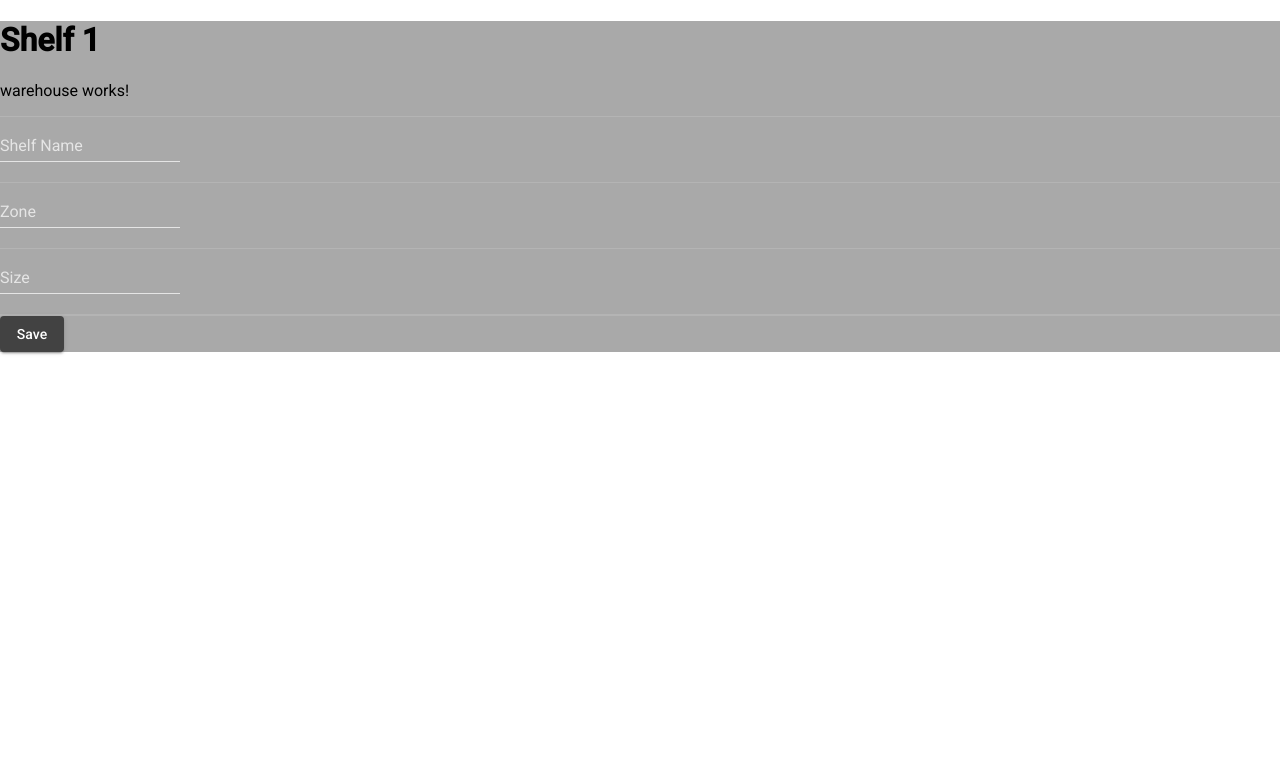
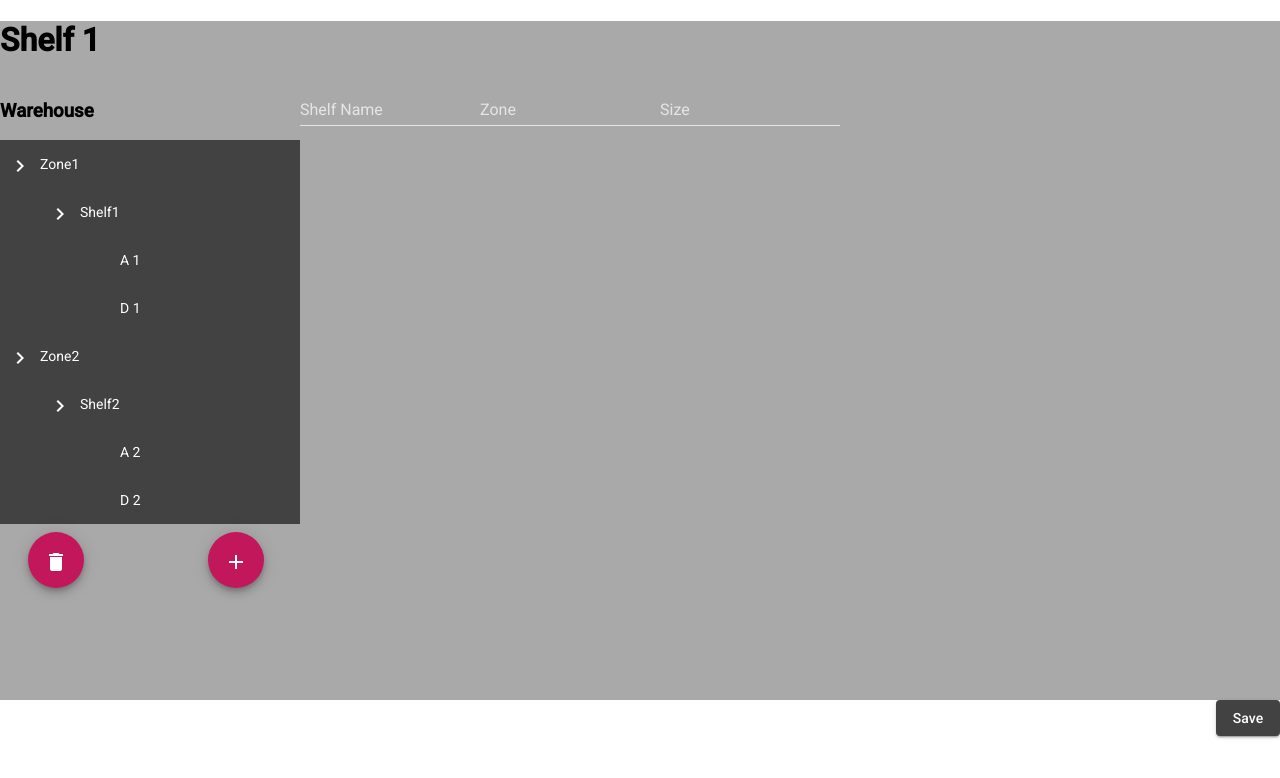
Before and after one commit to Project-management-Team/Warehouse_Management_System_Front-end, an Angular app: page / in a window 1280 px wide. Shown: the top 778 px of the page. Built offline with nearby package versions, Linux system fonts and the light colour scheme.

Commit message:
[PM-76] page No 4, warehouse tree

```diff
--- a/src/app/app.module.ts
+++ b/src/app/app.module.ts
@@ -23,6 +23,7 @@ import { ShelfDetectionComponent } from './shelf-detection/shelf-detection.compo
 import { WarehouseComponent } from './shelf-detection/warehouse/warehouse.component';
 import { ReadyElementComponent } from './shelf-detection/ready-element/ready-element.component';
 import { WaitElementComponent } from './shelf-detection/wait-element/wait-element.component';
+import {MatTreeModule} from '@angular/material/tree';
 
 @NgModule({
   declarations: [
@@ -51,7 +52,8 @@ import { WaitElementComponent } from './shelf-detection/wait-element/wait-elemen
     MatIconModule,
     MatInputModule,
     MatDividerModule,
-    MatChipsModule
+    MatChipsModule,
+    MatTreeModule
   ],
   providers: [HttpClient],
   bootstrap: [AppComponent]
--- a/src/app/shelf-detection/shelf-detection.component.css
+++ b/src/app/shelf-detection/shelf-detection.component.css
@@ -1,3 +1,6 @@
 .myBody {
   background-color: darkgrey;
 }
+.myContent{
+  display: inline-flex;
+}
--- a/src/app/shelf-detection/shelf-detection.component.html
+++ b/src/app/shelf-detection/shelf-detection.component.html
@@ -1,5 +1,6 @@
 <div class="myBody">
   <h1>Shelf 1</h1>
+  <div class="myContent">
   <app-warehouse></app-warehouse>
   <mat-divider></mat-divider>
   <mat-form-field class="form-field">
@@ -35,7 +36,8 @@
     </div>
   </section>
   <mat-divider></mat-divider>
-  <section>
+  </div>
+  <section style="position: absolute;right: 0px;">
     <div class="button-row">
       <button mat-raised-button>Save</button>
     </div>
--- a/src/app/shelf-detection/warehouse/warehouse.component.css
+++ b/src/app/shelf-detection/warehouse/warehouse.component.css
@@ -0,0 +1,41 @@
+.tree-invisible {
+  display: none;
+}
+
+.tree ul,
+.tree li {
+  margin-top: 0;
+  margin-bottom: 0;
+  list-style-type: none;
+}
+
+section {
+  display: table;
+}
+
+
+.button-row {
+  display: table-cell;
+  width: 490px;
+}
+
+.button-row .mat-button-base {
+  margin: 8px 8px 8px 0;
+}
+
+.flex-container {
+  display: flex;
+  justify-content: space-between;
+  flex-wrap: wrap;
+}
+
+.button-container {
+  display: flex;
+  justify-content: center;
+  width: 120px;
+}
+
+.myTree{
+  max-width: 300px;
+  height: 600px;
+}
--- a/src/app/shelf-detection/warehouse/warehouse.component.html
+++ b/src/app/shelf-detection/warehouse/warehouse.component.html
@@ -1 +1,45 @@
-<p>warehouse works!</p>
+<div class="myTree">
+  <h3>Warehouse</h3>
+  <mat-tree [dataSource]="dataSource" [treeControl]="treeControl" class="tree">
+    <!-- This is the tree node template for leaf nodes -->
+    <mat-tree-node *matTreeNodeDef="let node" matTreeNodeToggle>
+      <li class="mat-tree-node">
+        <!-- use a disabled button to provide padding for tree leaf -->
+        <button mat-icon-button disabled></button>
+        {{node.name}}
+      </li>
+    </mat-tree-node>
+    <!-- This is the tree node template for expandable nodes -->
+    <mat-nested-tree-node *matTreeNodeDef="let node; when: hasChild">
+      <li>
+        <div class="mat-tree-node">
+          <button mat-icon-button matTreeNodeToggle
+                  [attr.aria-label]="'Toggle ' + node.name">
+            <mat-icon class="mat-icon-rtl-mirror">
+              {{treeControl.isExpanded(node) ? 'expand_more' : 'chevron_right'}}
+            </mat-icon>
+          </button>
+          {{node.name}}
+        </div>
+        <ul [class.example-tree-invisible]="!treeControl.isExpanded(node)">
+          <ng-container matTreeNodeOutlet></ng-container>
+        </ul>
+      </li>
+    </mat-nested-tree-node>
+  </mat-tree>
+
+  <div class="button-row">
+    <div class="flex-container">
+      <div class="button-container">
+        <button mat-fab color="primary" aria-label="Example icon button with a delete icon">
+          <mat-icon>delete</mat-icon>
+        </button>
+      </div>
+      <div class="button-container">
+        <button mat-fab color="primary" aria-label="Example icon button with a add icon">
+          <mat-icon>add</mat-icon>
+        </button>
+      </div>
+    </div>
+  </div>
+</div>
--- a/src/app/shelf-detection/warehouse/warehouse.component.ts
+++ b/src/app/shelf-detection/warehouse/warehouse.component.ts
@@ -1,4 +1,31 @@
 import { Component, OnInit } from '@angular/core';
+import {NestedTreeControl} from '@angular/cdk/tree';
+import {MatTreeNestedDataSource} from '@angular/material/tree';
+
+interface ZoneNode {
+  name: string;
+  children?: ZoneNode[];
+}
+
+const TREE_DATA: ZoneNode[] = [
+  {
+    name: 'Zone1',
+    children: [
+      {name: 'Shelf1', children: [
+        {name: 'A 1'}, {name: 'D 1'}
+          ]
+      },
+    ]
+  }, {
+    name: 'Zone2',
+    children: [
+      {name: 'Shelf2', children: [
+          {name: 'A 2'}, {name: 'D 2'}
+        ]
+      },
+    ]
+  },
+];
 
 @Component({
   selector: 'app-warehouse',
@@ -7,7 +34,14 @@ import { Component, OnInit } from '@angular/core';
 })
 export class WarehouseComponent implements OnInit {
 
-  constructor() { }
+  treeControl = new NestedTreeControl<ZoneNode>(node => node.children);
+  dataSource = new MatTreeNestedDataSource<ZoneNode>();
+
+  constructor() {
+    this.dataSource.data = TREE_DATA;
+  }
+
+  hasChild = (_: number, node: ZoneNode) => !!node.children && node.children.length > 0;
 
   ngOnInit(): void {
   }
```
